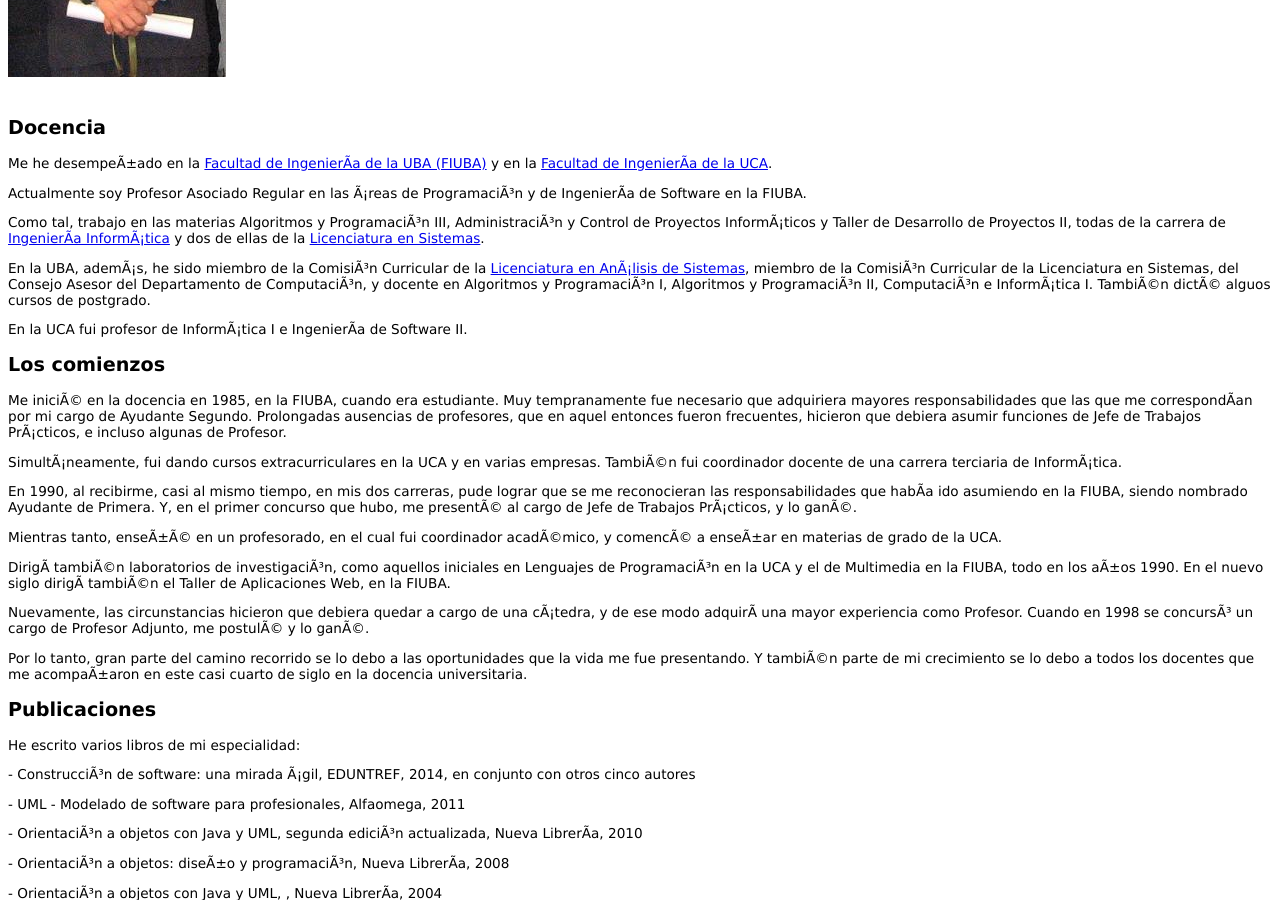
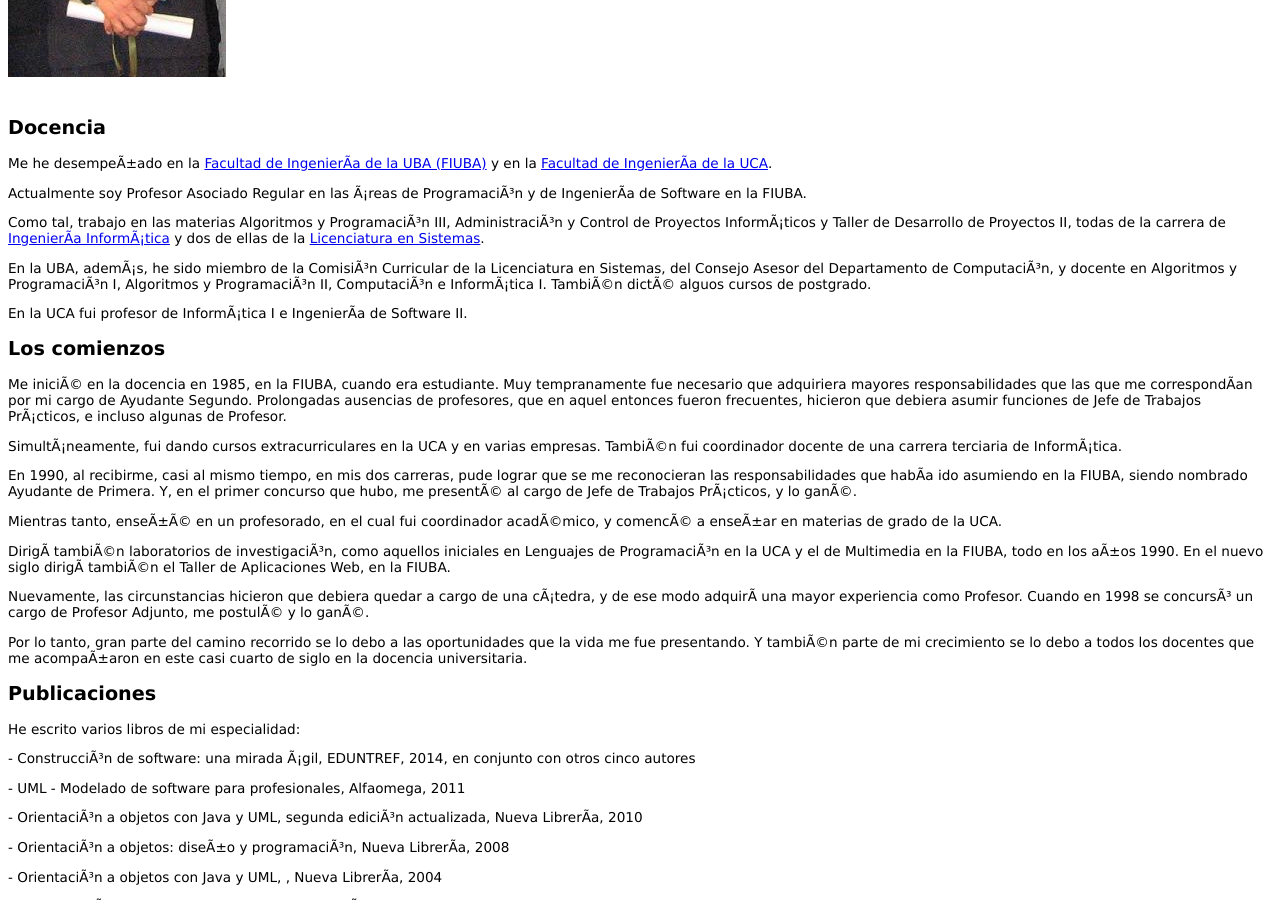
Before and after one commit to limetfiuba/limetfiuba.github.io, a Jekyll site: the page integrantes/carlosfontela.html, which Jekyll copies as it is, in a window 1280 px wide and 900 px high, scrolled down 438 px. Built offline with Jekyll 4.4.1, drawn with Linux system fonts in a browser that asks for light colours.

Commit message:
Update carlosfontela.html

```diff
--- a/integrantes/carlosfontela.html
+++ b/integrantes/carlosfontela.html
@@ -57,8 +57,8 @@
 
 <p>Me he desempeñado en la <a href="http://www.fi.uba.ar/">Facultad de Ingeniería de la UBA (FIUBA)</a> y en la <a href="http://www.uca.edu.ar/index.php/home/index/es/universidad/facultades/buenos-aires/ingenieria">Facultad de Ingeniería de la UCA</a>.</p>
 <p>Actualmente soy Profesor Asociado Regular en las áreas de Programación y de Ingeniería de Software en la FIUBA.</p>
-<p>Como tal, trabajo en las materias Algoritmos y Programación III, Administración y Control de Proyectos Informáticos y Taller de Desarrollo de Proyectos II, todas de la carrera de <a href="http://www.fi.uba.ar/es/node/211">Ingeniería Informática</a> y dos de ellas de la <a href="http://www.fi.uba.ar/carreras/index.php?m=187">Licenciatura en Sistemas</a>.</p>
-<p>En la UBA, además, he sido miembro de la Comisión Curricular de la <a href="http://http://www.fi.uba.ar/es/node/236">Licenciatura en Análisis de Sistemas</a>, miembro de la Comisión Curricular de la Licenciatura en Sistemas, del Consejo Asesor del Departamento de Computación, y docente en Algoritmos y Programación I, Algoritmos y Programación II, Computación e Informática I. También dicté alguos cursos de postgrado.</p>
+<p>Como tal, trabajo en las materias Algoritmos y Programación III, Administración y Control de Proyectos Informáticos y Taller de Desarrollo de Proyectos II, todas de la carrera de <a href="http://www.fi.uba.ar/es/node/211">Ingeniería Informática</a> y dos de ellas de la <a href="http://www.fi.uba.ar/carreras/index.php?m=236">Licenciatura en Sistemas</a>.</p>
+<p>En la UBA, además, he sido miembro de la Comisión Curricular de la Licenciatura en Sistemas, del Consejo Asesor del Departamento de Computación, y docente en Algoritmos y Programación I, Algoritmos y Programación II, Computación e Informática I. También dicté alguos cursos de postgrado.</p>
 <p>En la UCA fui profesor de Informática I e Ingeniería de Software II.</p>
 
 
```
